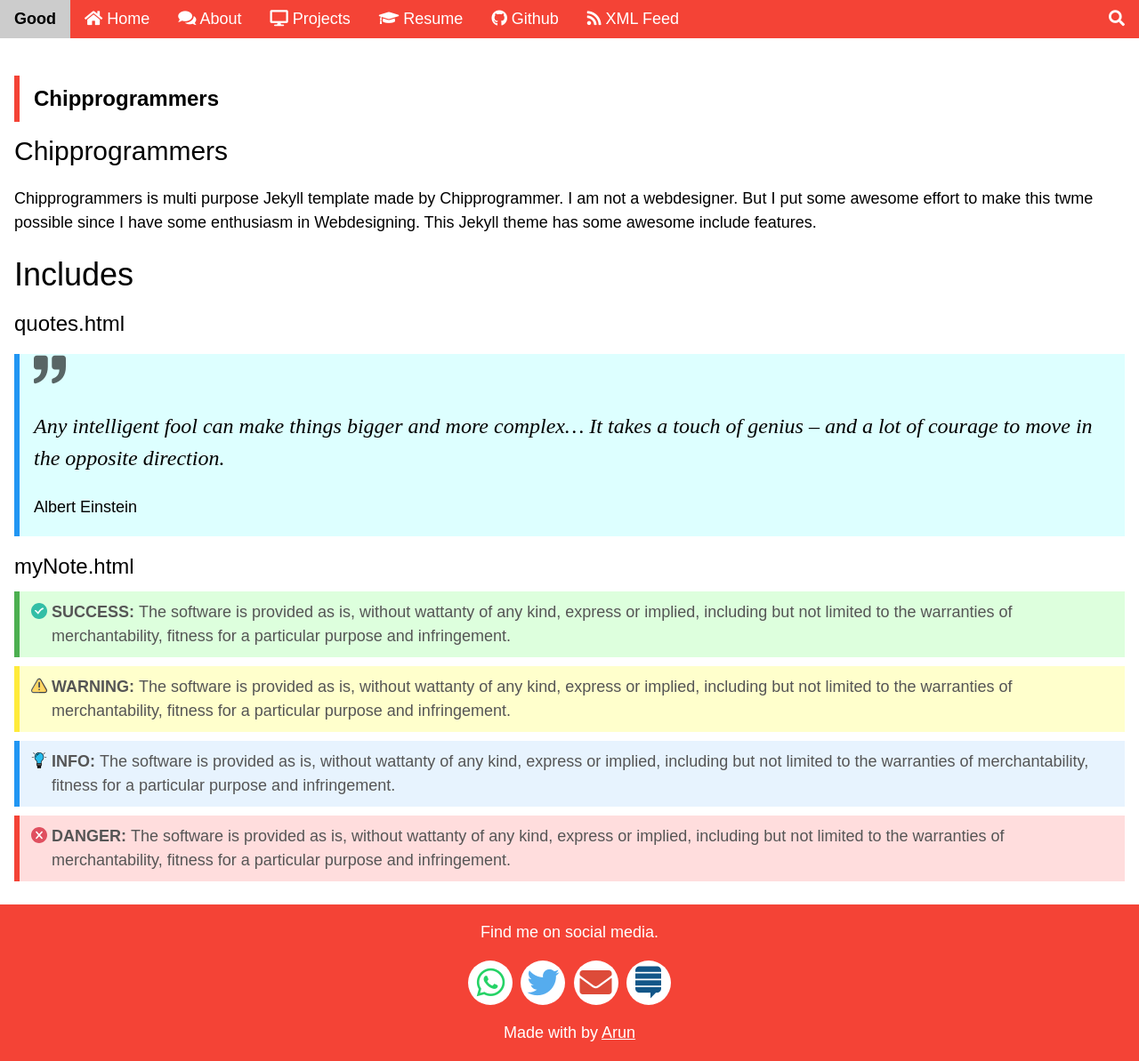
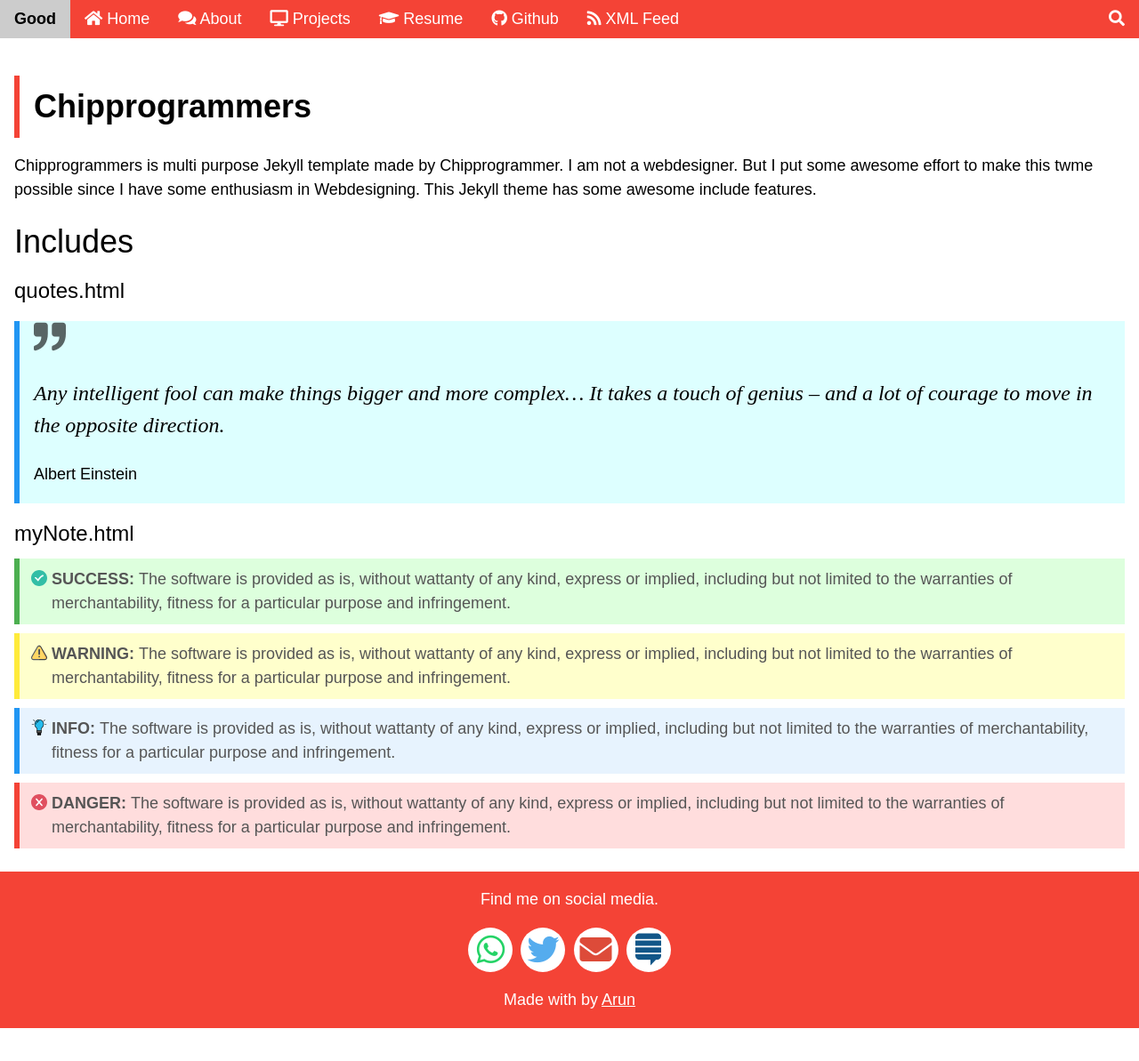
Before and after one commit to chipprogrammers/Good, a Jekyll site: the page built from index.md, in a window 1280 px wide and 1193 px high. Shown: the whole window at 89% size. Built offline with Jekyll 4.4.1, drawn with Linux system fonts in a browser that asks for light colours; some web fonts are replaced; comment, search, counter and statistics services are not loaded.

Commit message:
Update default.html

```diff
--- a/_layouts/default.html
+++ b/_layouts/default.html
@@ -7,8 +7,7 @@
 <body>
   {% include navbar.html %}
    <div class="w3-container" style="margin-top:75px">
-     <h1 class="w3-xlarge w3-padding w3-leftbar w3-border-red"><b>{{ page.title }}</b></h1>
-     <h2 class="main post">{{ page.title }}</h2>
+     <h1 class="w3-xxlarge w3-padding w3-leftbar w3-border-red"><b>{{ page.title }}</b></h1>
      {{ content }}
   </div>
   {% include footer.html %}
```
